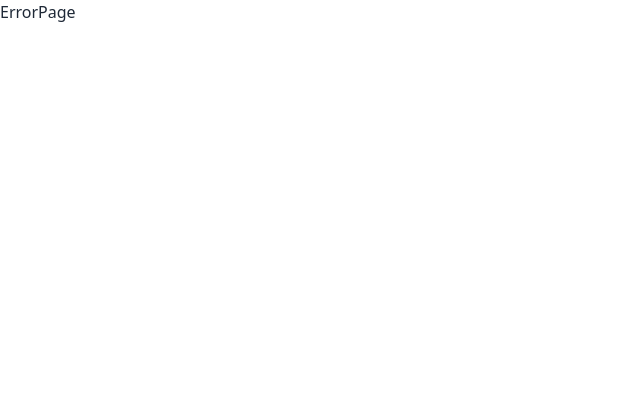
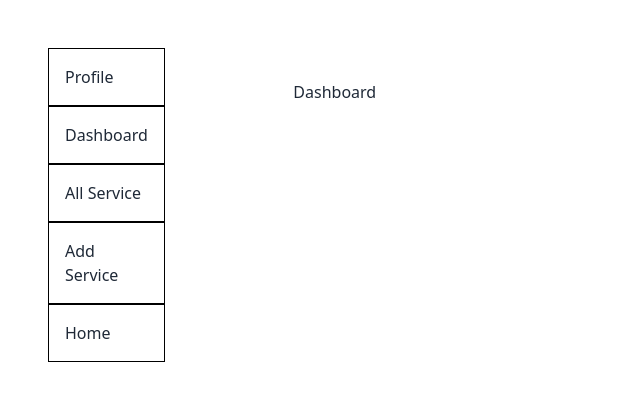
Before and after one commit to kaiyumdev/Task-Management, a React (Vite) app: page /dashboard in a window 1280 px wide. Before the commit this address had no page. Shown: the top 400 px of the page, without its empty margins (0-640 px from the left). Built offline with nearby package versions, Linux system fonts and the light colour scheme; no server answers; sample sign-in values are in the browser's storage.

Commit message:
feat(firebase): firebase login work successfully

```diff
--- a/src/AuthProvider/AuthProvider.jsx
+++ b/src/AuthProvider/AuthProvider.jsx
@@ -1,5 +1,5 @@
+import { GithubAuthProvider, GoogleAuthProvider, createUserWithEmailAndPassword, onAuthStateChanged, signInWithEmailAndPassword, signInWithPopup, signOut } from 'firebase/auth';
 import React, { createContext, useEffect, useState } from 'react'
-import { GithubAuthProvider, GoogleAuthProvider, createUserWithEmailAndPassword, onAuthStateChanged, signInWithEmailAndPassword, signInWithPopup, signOut } from "firebase/auth";
 import { auth } from '../firebase/firebase.config';
 
 export const AuthContext = createContext(null)
@@ -10,7 +10,7 @@ const AuthProvider = ({children}) => {
   const [loading, setLoading] = useState(true)
   // console.log(user)
   const googleProvider = new GoogleAuthProvider();
-  const githubProvider = new GithubAuthProvider();
+//   const githubProvider = new GithubAuthProvider();
 
   const googleLogin = () => {
     setLoading(true)
--- a/src/Routes/Routes.jsx
+++ b/src/Routes/Routes.jsx
@@ -4,6 +4,11 @@ import ErrorPage from "../pages/ErrorPage";
 import Home from "../components/Home/Home";
 import About from "../pages/About";
 import Contact from "../pages/Contact";
+import Login from "../Shared/Login";
+import SingUp from "../Shared/SingUp";
+import DashboardLayout from "../layouts/DashboardLayouts/DashboardLayouts";
+import Dashboard from "../layouts/DashboardLayouts/Dashboard";
+import PrivateRoute from "./PrivateRoutes/PrivateRoutes";
 
 export const router = createBrowserRouter([
   {
@@ -13,19 +18,38 @@ export const router = createBrowserRouter([
     children: [
       {
         path: "/",
-                element: <Home></Home>
+        element: <Home></Home>,
       },
       {
         path: "/about",
-                element: <About></About>
+        element: <About></About>,
       },
       {
         path: "/contact",
-                element: <Contact></Contact>
-            }
-        ]
+        element: <Contact></Contact>,
       },
       {
-
-    }
-])
+        path: "/login",
+        element: <Login></Login>,
+      },
+      {
+        path: "/signup",
+        element: <SingUp></SingUp>,
+      },
+    ],
+  },
+  {
+    path: "dashboard",
+    element: <DashboardLayout></DashboardLayout>,
+    children: [
+      {
+        path: "/dashboard",
+        element: (
+          <PrivateRoute>
+            <Dashboard></Dashboard>
+          </PrivateRoute>
+        ),
+      },
+    ],
+  },
+]);
--- a/src/Shared/SingUp.jsx
+++ b/src/Shared/SingUp.jsx
@@ -1,8 +1,8 @@
 import { Link, useLocation, useNavigate } from "react-router-dom";
 import { useEffect, useState } from "react";
-import useAuth from "../hooks/useAuth";
 import GoogleLogin from "./GoogleLogin";
 import GithubLogin from "./GithubLogin";
+import useAuth from "../hooks/useAuth";
 
 const SingUp = () => {
   const { createUser, user } = useAuth();
--- a/src/components/Navbar/Navbar.jsx
+++ b/src/components/Navbar/Navbar.jsx
@@ -1,14 +1,14 @@
 import React from 'react'
 import { Link } from 'react-router-dom'
-// import useAuth from '../../hooks/useAuth';
+import useAuth from '../../hooks/useAuth';
 import logo from "../../assets/images/logo.png"
 
 const Navbar = () => {
-    // const { logOut, user } = useAuth();
+    const { logOut, user } = useAuth();
 
-    // const handleLogout = async () => {
-    //     await logOut()
-    // }
+    const handleLogout = async () => {
+        await logOut()
+    }
 
     return (
         <div className="navbar bg-black text-white px-10 py-8">
@@ -40,7 +40,7 @@ const Navbar = () => {
                 </ul>
             </div>
             <div className="navbar-end space-x-2">
-                {/* {user ? (
+                {user ? (
                     <>
                         <button
                             onClick={handleLogout}
@@ -56,9 +56,9 @@ const Navbar = () => {
                     </>
                 ) : (
                     <ul className="hidden lg:flex hover:btn-ghost p-2 shadow rounded-box ">
-                        <li><Link to={"/registration"}>Registration</Link></li>
+                        <li><Link to={"/signup"}>SignUp</Link></li>
                     </ul>
-                )} */}
+                )}
             </div>
         </div>
     )
--- /dev/null
+++ b/src/layouts/DashboardLayouts/Dashboard.jsx
@@ -0,0 +1,9 @@
+import React from 'react'
+
+const Dashboard = () => {
+  return (
+    <div>Dashboard</div>
+  )
+}
+
+export default Dashboard
--- /dev/null
+++ b/src/layouts/DashboardLayouts/DashboardLayouts.jsx
@@ -0,0 +1,34 @@
+import { Link, Outlet } from "react-router-dom";
+// import useAuth from "../hooks/useAuth";
+// import Profile from "../pages/Profile/Profile";
+
+const DashboardLayout = () => {
+  return (
+    <div className="grid grid-cols-12">
+      <div className="col-span-2 bg-customLightBlue min-h-screen p-12">
+        <ul>
+        <li className="border border-black p-4 text w-full">
+            <Link to={""}>Profile</Link>
+          </li>
+          <li className="border border-black p-4 text w-full">
+            <Link to={"/dashboard"}>Dashboard</Link>
+          </li>
+          <li className="border border-black p-4 text w-full">
+            <Link to={""}>All Service</Link>
+          </li>
+          <li className="border border-black p-4 text w-full">
+            <Link to={""}>Add Service</Link>
+          </li>
+          <li className="border border-black p-4 text w-full">
+            <Link to={"/"}>Home</Link>
+          </li>
+        </ul>
+      </div>
+      <div className="col-span-10 p-20">
+        <Outlet />
+      </div>
+    </div>
+  );
+};
+
+export default DashboardLayout;
--- a/src/main.jsx
+++ b/src/main.jsx
@@ -4,9 +4,14 @@ import App from './App.jsx'
 import './index.css'
 import { RouterProvider } from 'react-router-dom'
 import { router } from './Routes/Routes.jsx'
+import AuthProvider from './AuthProvider/AuthProvider.jsx'
 
 ReactDOM.createRoot(document.getElementById('root')).render(
   <React.StrictMode>
-    <RouterProvider router={router}></RouterProvider>
+  <AuthProvider>
+  <RouterProvider router={router}>
+    <App></App>
+  </RouterProvider>
+  </AuthProvider>
   </React.StrictMode>,
 )
```
Lines whose indentation alone changed are shown as unchanged.
